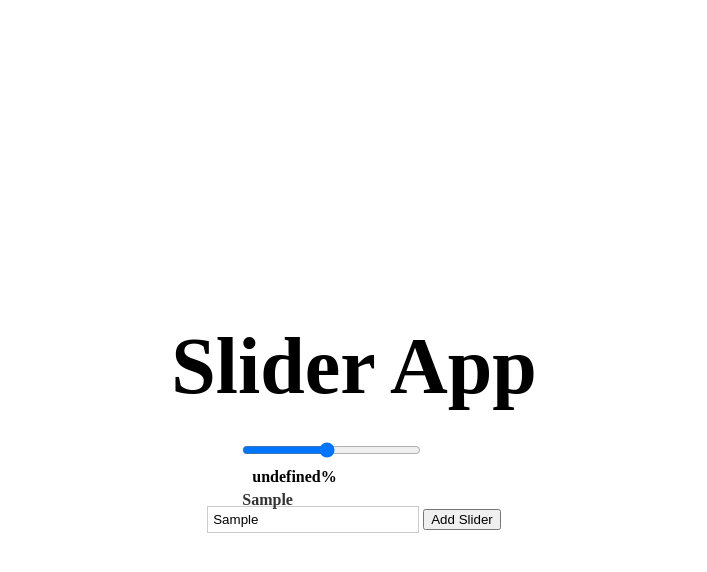
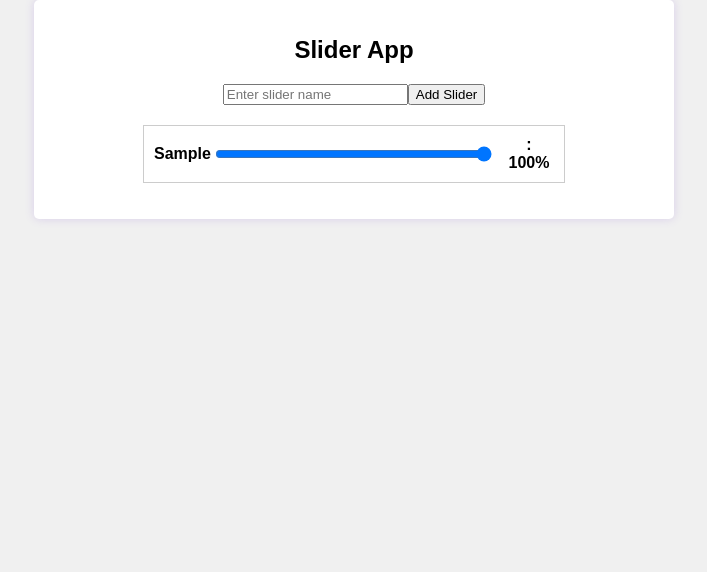
Before and after one commit to Shuja202/sliderapp, a plain HTML site: page index.html in a window 1280 px wide. Both pictures are taken after typing "Sample" into the empty fields and a click on the button "Add Slider". Shown: the whole page, without its empty margins (286-993 px from the left). Drawn offline with Linux system fonts and the light colour scheme.

Commit message:
Sliders fixed
The sliders have a fixed size and the name of the new slider shows before the slider. The selected percentage of the slider shows up after the slider

```diff
--- a/index.html
+++ b/index.html
@@ -3,34 +3,26 @@
 <head>
     <meta charset="UTF-8">
     <meta name="viewport" content="width=device-width, initial-scale=1.0">
+    <link rel="stylesheet" href="style.css">
     <title>Slider App</title>
-    <link rel="stylesheet" href="style.css">
 </head>
 <body>
-    <div class="container">
-
-        <h1>Slider App</h1>
-
-        <div id="slider-container">
-            <!-- Sliders will be added here dynamically -->
+    <div class="app-container">
+        <h1 class="app-title">Slider App</h1>
 
 
+        <div class="input-container">
+            <input type="text" id="slider-name" placeholder="Enter slider name">
+            <button id="add-slider-btn">Add Slider</button>
         </div>
 
-        <div id="input-container" class="input-button">
-            <input type="text" id ="slider-title" class="my-text-input" placeholder="Enter text here">
-            <button id="add-slider">Add Slider</button>
-            <script src="script.js"></script>
+
+        <div id="sliders-container">
+            <!-- Sliders will be added here dynamically -->
         </div>
+
+        <script src="script.js"></script>
+        <p id="error-message" style="color: red;"></p>
     </div>
-
-
-<div id="error-message" class="error"></div>
-<div id="slider-container">
-    <!-- Sliders and titles will be added here dynamically -->
-</div>
-<!-- ... (remaining HTML code) ... -->
-
-
 </body>
 </html>
--- a/script.js
+++ b/script.js
@@ -1,152 +1,100 @@
-// Define an array to store slider values
-const sliderValues = [];
+const slidersContainer = document.getElementById("sliders-container");
+const sliderNameInput = document.getElementById("slider-name");
+const addSliderBtn = document.getElementById("add-slider-btn");
 
-// Function to create a new slider element
-function createSlider(value) {
-    const slider = document.createElement("input");
-    slider.type = "range";
-    slider.min = 0;
-    slider.max = 100;
-    slider.value = value;
-    slider.className = "slider";
-    return slider;
-}
+addSliderBtn.addEventListener("click", addSlider);
+sliderNameInput.addEventListener("keyup", function (event) {
+    if (event.key === "Enter") {
+        addSlider();
+    }
+});
 
-// Function to create a new slider element along with the percentage text
-function createSliderWithValue(value) {
-    const container = document.createElement("div");
+function addSlider() {
+    const sliderName = sliderNameInput.value.trim();
 
-    const slider = document.createElement("input");
-    slider.type = "range";
-    slider.min = 0;
-    slider.max = 100;
-    slider.value = value;
-    slider.className = "slider";
+  //  console.log("Slider Name Input Value:", sliderName); // Log the value not needed anymore
 
-    const percentageText = document.createElement("span");
-    percentageText.className = "percentage";
-    percentageText.innerText = `${value}%`;
-
-    container.appendChild(slider);
-    container.appendChild(percentageText);
-
-    return container;
-}
-
-// Function to update the title position based on slider value
-function updateTitlePosition(slider, titleElement) {
-    const sliderWidth = slider.offsetWidth;
-    const sliderValue = parseFloat(slider.value);
-    const titleWidth = titleElement.offsetWidth;
-
-    // Calculate the position for the title element
-    const newPosition = (sliderValue / 100) * sliderWidth - titleWidth / 2;
-
-    // Set the left position of the title element
-    titleElement.style.left = `${newPosition}px`;
-}
-
-// Function to add a new slider when the button is clicked
-function addSlider() {
-    const container = document.getElementById("slider-container");
-    const titleInput = document.getElementById("slider-title");
-    const errorMessage = document.getElementById("error-message");
-
-    const title = titleInput.value.trim();
-    if (title === "") {
-        errorMessage.innerText = "Input is missing";
-        errorMessage.style.color = "red";
+    if (!sliderName) {
+        displayErrorMessage("No Input");
         return;
     }
 
-    errorMessage.innerText = "";
 
-    const value = Math.floor(Math.random() * 101);
-    sliderValues.push({ title, value });
+    const sliderValue = getRandomValue();
+    const sliderElement = createSlider(sliderName, sliderValue);
 
-    // Create a container for the slider and its title
+    slidersContainer.appendChild(sliderElement);
+
+    // Clear input field
+    sliderNameInput.value = "";
+
+    // Update other slider values to maintain a total of 100
+    updateSliderValues();
+}
+
+function createSlider(name, value) {
     const sliderContainer = document.createElement("div");
-    sliderContainer.className = "slider-container"; // Apply the CSS class
+    sliderContainer.classList.add("slider-container");
 
-    // Create the slider and percentage text
-    const slider = createSliderWithValue(value);
+    const sliderNameElement = document.createElement("span");
+    sliderNameElement.classList.add("slider-name");
+    sliderNameElement.textContent = name;
 
-    // Create the title element
-    const titleElement = document.createElement("div");
-    titleElement.className = "slider-title";
-    titleElement.innerText = title;
+    const sliderInput = document.createElement("input");
+    sliderInput.type = "range";
+    sliderInput.min = 0;
+    sliderInput.max = 100;
+    sliderInput.value = value;
+    sliderInput.classList.add("slider-input");
 
-    // Append elements to their respective containers
-    sliderContainer.appendChild(slider);
-    sliderContainer.appendChild(titleElement);
+    const sliderValueElement = document.createElement("span");
+    sliderValueElement.classList.add("slider-value");
+    sliderValueElement.textContent = `${value}%`;
 
-    // Append the slider container to the main container
-    container.appendChild(sliderContainer);
-
-    // Add an event listener to the slider for mousemove events
-    //const slider = sliderContainer.querySelector(".slider");
-    slider.addEventListener("mousemove", () => {
-        updateTitlePosition(slider, titleElement);
-        updatePercentageText(slider, sliderContainer);
+    sliderInput.addEventListener("input", () => {
+        sliderValueElement.textContent = `${sliderInput.value}%`;
+        updateSliderValues();
     });
 
-    // Initialize the title position and percentage text
-    updateTitlePosition(slider, titleElement);
-    updatePercentageText(slider, sliderContainer);
+    sliderContainer.appendChild(sliderNameElement);
+    sliderContainer.appendChild(sliderInput);
+    sliderContainer.appendChild(sliderValueElement);
 
 
+    return sliderContainer;
 }
 
-// Function to update the percentage text based on slider value
-function updatePercentageText(slider, container) {
-    const percentageText = container.querySelector(".percentage");
-    percentageText.innerText = `${slider.value}%`;
+function getRandomValue() {
+    const existingSliders = document.querySelectorAll(".slider-input");
+    let totalValue = 100;
+    if (existingSliders.length > 0) {
+        const lastSlider = existingSliders[existingSliders.length - 1];
+        totalValue = 100 - parseInt(lastSlider.value);
+    }
+
+    return Math.floor(Math.random() * (totalValue + 1));
+}
+
+function displayErrorMessage(message) {
+    const errorMessageElement = document.getElementById("error-message");
+    errorMessageElement.textContent = message;
+    errorMessageElement.style.color = "red";
+    setTimeout(() => {
+        errorMessageElement.textContent = "";
+    }, 2000); // Clear the message after 2 seconds
 }
 
 
 
-// // Function to remove the last added slider
-// function removeLastSlider() {
-//     const container = document.getElementById("slider-container");
-//     const sliders = container.querySelectorAll(".slider");
+function updateSliderValues() {
+    const sliders = document.querySelectorAll(".slider-input");
+    const totalValue = Array.from(sliders).reduce((total, slider) => total + parseInt(slider.value), 0);
 
-//     // Check if there are any sliders to remove
-//     if (sliders.length > 0) {
-//         const lastSlider = sliders[sliders.length - 1];
-//         container.removeChild(lastSlider);
-
-//         // Remove the corresponding title and percentage text
-//         const titles = container.querySelectorAll(".slider-title");
-//         const lastTitle = titles[titles.length - 1];
-//         container.removeChild(lastTitle);
-
-//         // Move the input container higher since a slider is removed
-//         const inputContainer = document.getElementById("input-container");
-//         inputContainer.style.marginTop = `${container.clientHeight + 20}px`;
-
-//         // Remove the corresponding value from the sliderValues array
-//         sliderValues.pop();
-//     }
-
-// }
-
-
-// Add an event listener to the document for the Escape key press event
-
-document.addEventListener("keyup", (event) => {
-    if (event.key === "Escape") {
-        removeLastSlider();
+    if (totalValue !== 100) {
+        const adjustment = (100 - totalValue) / sliders.length;
+        sliders.forEach((slider) => {
+            slider.value = parseInt(slider.value) + adjustment;
+            slider.nextElementSibling.textContent = `${slider.name}: ${slider.value}%`;
+        });
     }
-});
-
-// Attach the click event listener to the "Add Slider" button
-const addButton = document.getElementById("add-slider");
-addButton.addEventListener("click", addSlider);
-
-// Add an event listener to the input field for Enter key press events
-const titleInput = document.getElementById("slider-title");
-titleInput.addEventListener("keyup", (event) => {
-    if (event.key === "Enter") {
-        addSlider();
-    }
-});
+}
--- a/style.css
+++ b/style.css
@@ -1,54 +1,69 @@
-/* Reset default margin and padding for body and container */
-body, .container {
+
+
+body {
+    font-family: Arial, sans-serif;
+    text-align: center;
+    background-color: #f0f0f0;
     margin: 0;
     padding: 0;
-    height: 100vh; /* Full viewport height */
-    display: flex; /* Use flexbox for centering */
-    flex-direction: column; /* Stack items vertically */
-    justify-content: center; /* Center vertically */
-    align-items: center; /* Center horizontally */
 }
 
-/* Add styles for the heading */
-h1 {
-    font-size: 80px;
-    margin-bottom: 20px; /* Optional spacing between heading and sliders */
-    text-align: center;
+.app-container {
+    max-width: 600px;
+    margin: 0 auto;
+    padding: 20px;
+    background-color: white;
+    border-radius: 5px;
+    box-shadow: 0 0 10px rgba(127, 76, 215, 0.2);
 }
 
-
-
-
-/* Add your CSS styles for the sliders here */
-.slider {
-    width: 80%;
-    margin: 10px auto;
-}
-.slider-title {
-    text-align: center;
-    margin-top: 5px;
-    font-weight: bold;
-    color: #333;
-    position: absolute;
-    transition: left 0.3s ease-in-out;
-    white-space: nowrap;
-    border-bottom: 20px solid transparent;
+.app-title {
+    font-size: 24px;
 }
 
-/* ... (previous CSS styles) ... */
-.percentage {
-    margin-left: 10px;
-    font-weight: bold;
+.input-container {
+    display: flex;
+    justify-content: center; /* Center elements horizontally */
+    align-items: center; /* Center elements vertically */
+    margin-top: 20px;
 }
 
-.my-text-input {
-    /* CSS styles for the input text box go here */
-    border: 1px solid #ccc;
-    padding: 5px;
-    width: 200px;
-    /* Add more styles as needed */
+#sliders-container {
+    display: flex;
+    flex-direction: column; /* Stack sliders vertically */
+    align-items: center; /* Center sliders horizontally */
+    justify-content: center; /* Center sliders vertically */
+    margin-top: 20px;
 }
 
-.input-button{
-    margin-top: 20px;
+.slider-container {
+    display: flex;
+    align-items: center;
+    max-width: 80%;
+    border: 1px solid #ccc;
+    padding: 10px;
+    width: 400px; /* Adjust the width as needed */
 }
+
+.slider {
+    display: flex;
+    flex-direction: row;
+    justify-content: center; /* Center elements horizontally */
+    align-items: center; /* Center elements horizontally */
+    margin-bottom: 10px;
+}
+
+.slider-input {
+    width: 70%;
+}
+
+.slider-name {
+    width: 15%; /* Adjust the width as needed */
+    font-weight: bold;
+    text-align: left; /* Align the name to the left */
+}
+
+.slider-value {
+    margin-left: 10px; /* Add spacing between slider and its value */
+    font-weight: bold; /* Optionally make the value bold */
+}
```
